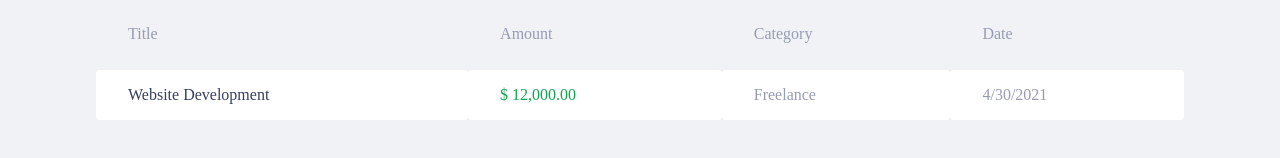
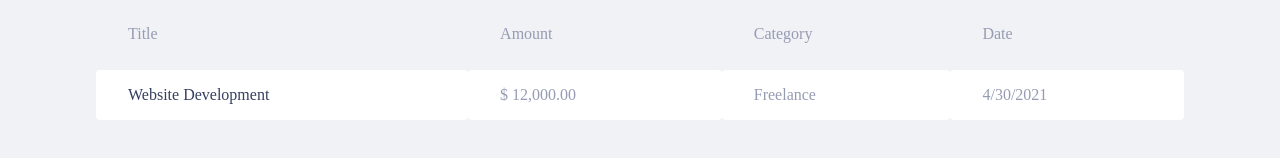
Before and after one commit to wilsonfsouza/wallet, a React (Create React App) app: page / in a window 1280 px wide. Shown: the part 394-552 px from the top of the page. Built offline with nearby package versions, Linux system fonts and the light colour scheme; no server answers; what miragejs would draw is missing.

Commit message:
feat: added type props to pass it down to className.

```diff
--- a/src/components/TransactionsTable/TableRow/index.tsx
+++ b/src/components/TransactionsTable/TableRow/index.tsx
@@ -5,13 +5,14 @@ interface TableRowProps {
     amount: string;
     category: string;
     date: string;
+    type: 'income' | 'outcome';
 }
 
-export function TableRow({ title, amount, category, date }: TableRowProps) {
+export function TableRow({ title, amount, type, category, date }: TableRowProps) {
     return (
         <Container>
             <td>{title}</td>
-            <td className="income">{amount}</td>
+            <td className={type}>{amount}</td>
             <td>{category}</td>
             <td>{date}</td>
         </Container>
```
